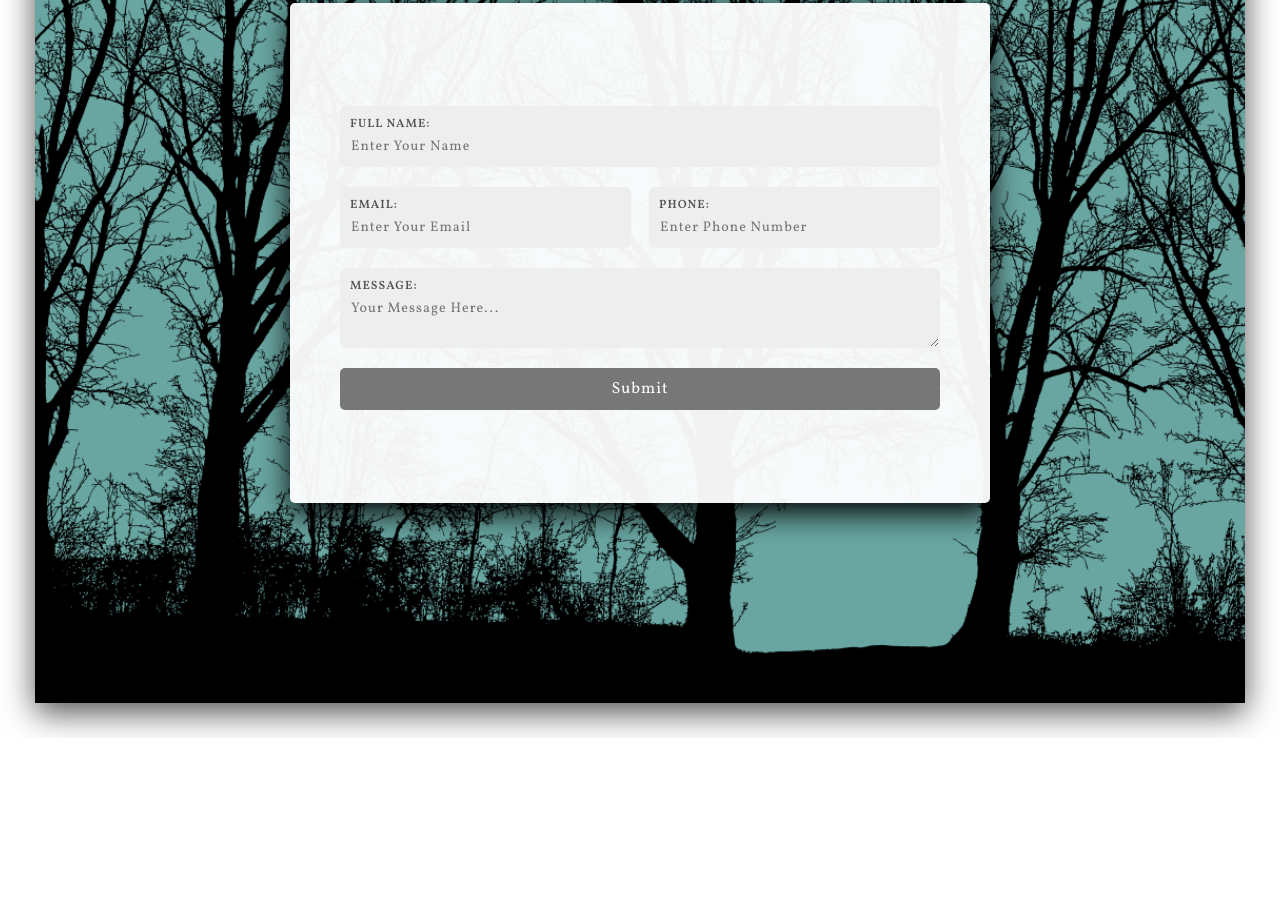
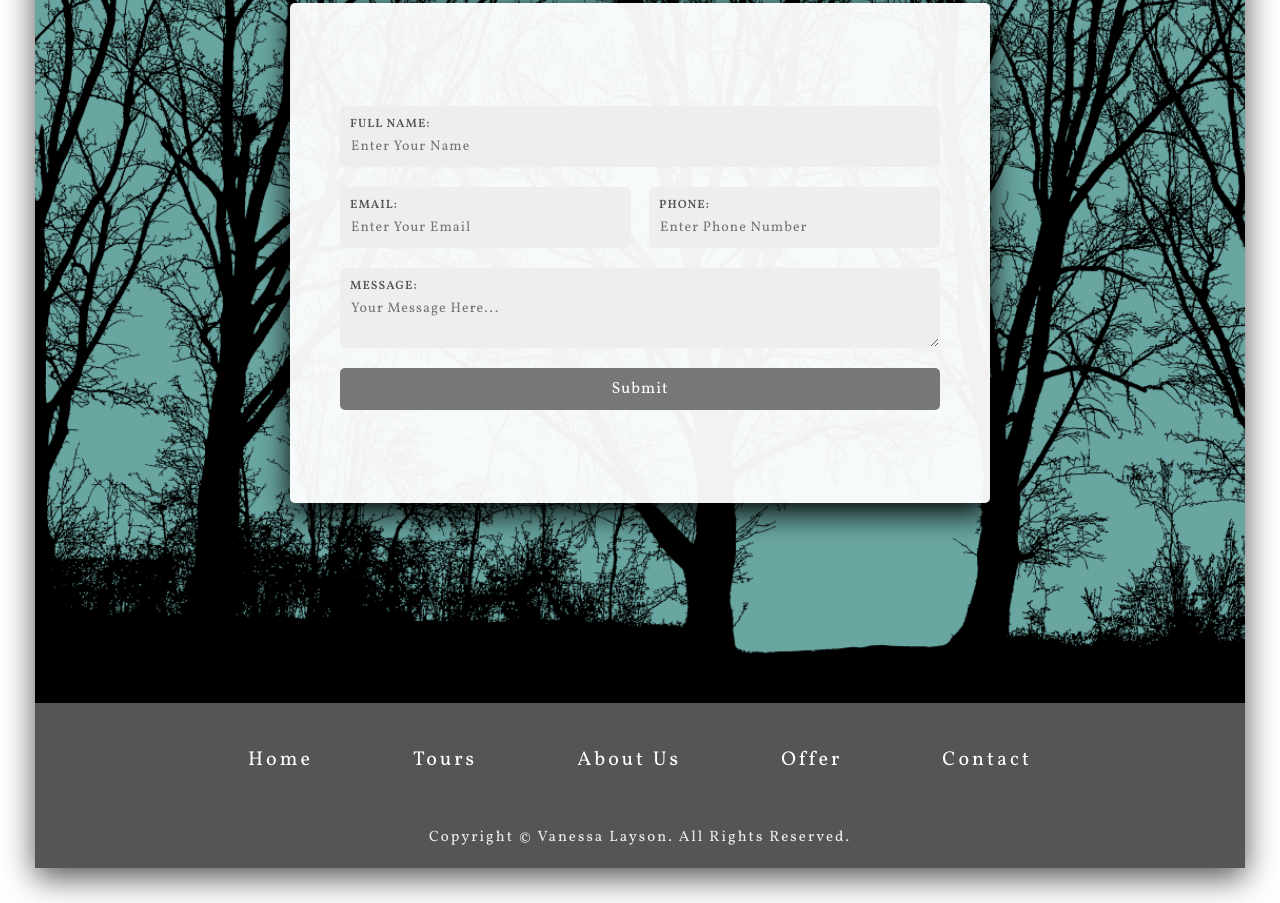
Before and after one commit to vanessalayson/html-css-js-2-travel, a plain HTML site: page index.html in a window 1280 px wide. Shown: the part 3058-3961 px from the top of the page. Before the commit the page ends 3796 px from the top, so only its background shows below. Drawn offline with Linux system fonts and the light colour scheme.

Commit message:
Created and styled footer

```diff
--- a/index.html
+++ b/index.html
@@ -204,6 +204,21 @@
             </form>
         </section>
         <!-- End of Contact Us Section -->
+
+        <!-- Footer -->
+        <footer class="footer">
+            <div class="footer-list">
+                <a href="#" class="footer-link">Home</a>
+                <a href="#" class="footer-link">Tours</a>
+                <a href="#" class="footer-link">About Us</a>
+                <a href="#" class="footer-link">Offer</a>
+                <a href="#" class="footer-link">Contact</a>
+            </div>
+            <p class="footer-paragraph">
+                Copyright &copy; Vanessa Layson. All Rights Reserved.
+            </p>
+        </footer>
+        <!-- End of Footer -->
     </div>
 
     <script src="script.js"></script>
--- a/style.css
+++ b/style.css
@@ -476,3 +476,38 @@ html {
     }
 }
 /* End of Contact Us Section */
+
+/* Footer */
+.footer {
+    background-color: var(--grey-color);
+    padding: 4rem 0 2rem 0;
+}
+
+.footer-list {
+    display: flex;
+    justify-content: center;
+}
+
+.footer-link {
+    font-size: 2rem;
+    color: var(--white-color);
+    margin: 0 2rem;
+    background-color: var(--grey-color);
+    padding: 0.3rem 3rem;
+    letter-spacing: 0.3rem;
+    transition: all 0.2s;
+}
+
+.footer-link:hover {
+    transform: rotate(-10deg);
+    box-shadow: 0 2rem 3rem #000;
+}
+
+.footer-paragraph {
+    text-align: center;
+    font-size: 1.5rem;
+    color: var(--secondary-color);
+    letter-spacing: 0.2rem;
+    margin-top: 5rem;
+}
+/* End of Footer */
```
